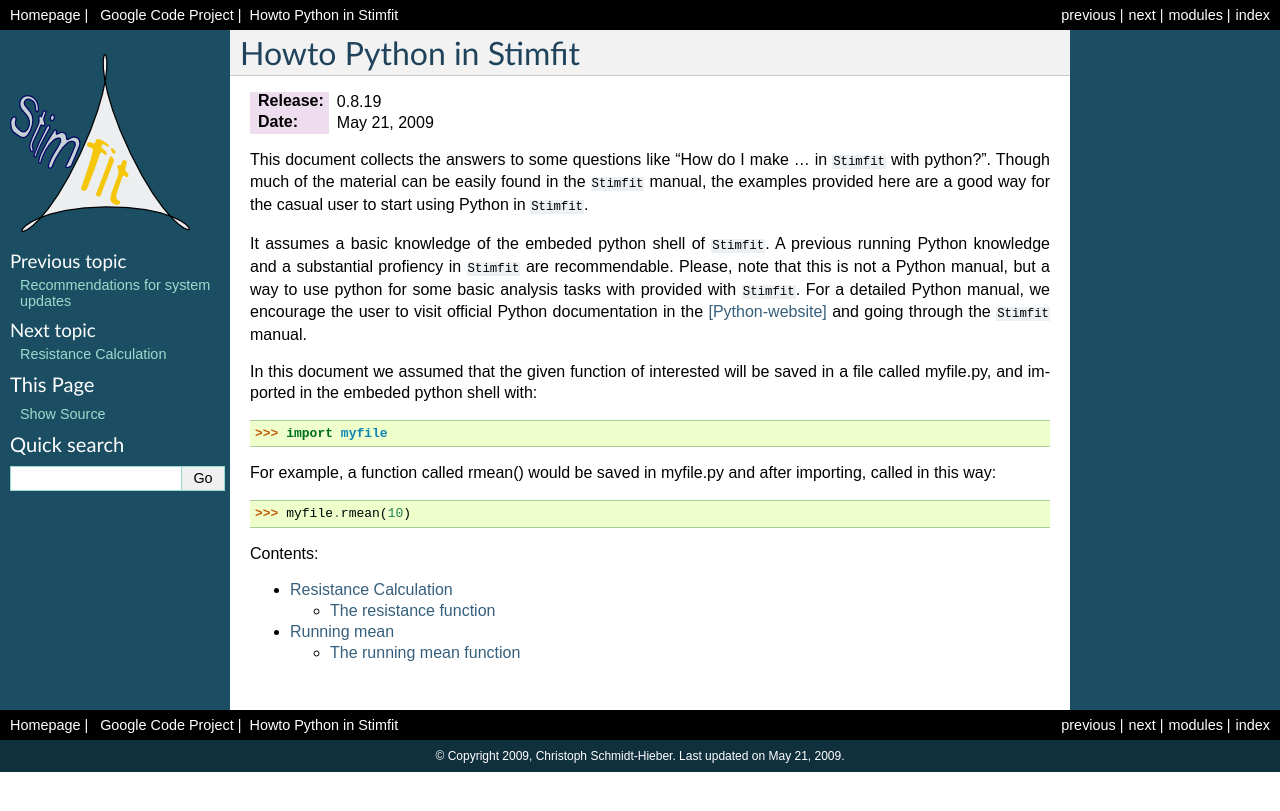
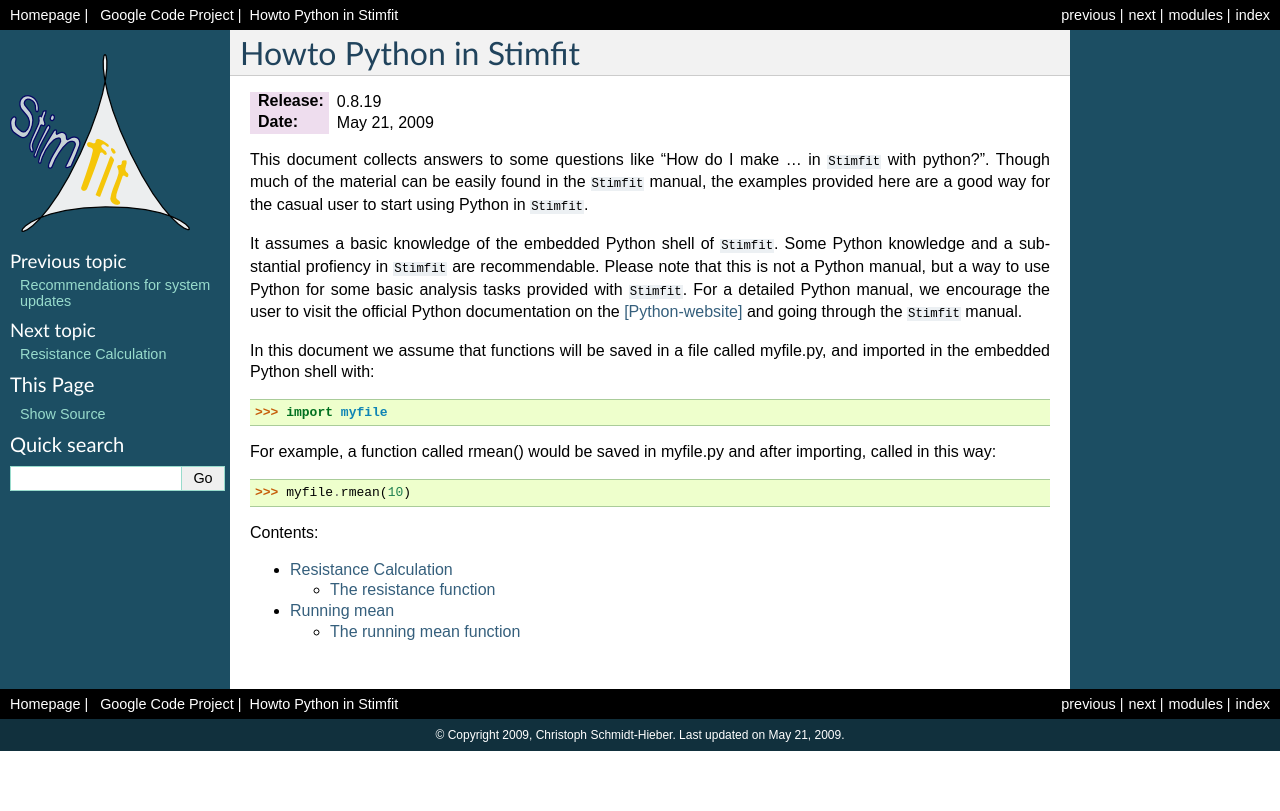
Before and after one commit to neurodroid/stimfit, a Sphinx documentation site: the page built from doc/sphinx/howto/index.rst, in a window 1280 px wide. Shown: the top 811 px of the page. Built offline with Sphinx 7.4.7, drawn with Linux system fonts in a browser that asks for light colours; formulas are drawn with MathJax 3.

Commit message:
Typo corrections in documentation.

```diff
--- a/doc/sphinx/howto/index.rst
+++ b/doc/sphinx/howto/index.rst
@@ -9,11 +9,11 @@ Howto Python in Stimfit
 :Release: |version|
 :Date:    |today|
 
-This document collects the answers to some questions like "How do I make ... in ``Stimfit`` with python?". Though much of the material can be easily found in the ``Stimfit`` manual, the examples provided here are a good way for the casual user to start using Python in ``Stimfit``.
+This document collects answers to some questions like "How do I make ... in ``Stimfit`` with python?". Though much of the material can be easily found in the ``Stimfit`` manual, the examples provided here are a good way for the casual user to start using Python in ``Stimfit``.
 
-It assumes a basic knowledge of the embeded python shell of ``Stimfit``. A previous running Python knowledge and a substantial profiency in ``Stimfit`` are recommendable. Please, note that this is not a Python manual, but a way to use python for some basic analysis tasks with provided with ``Stimfit``. For a detailed Python manual, we encourage the user to visit official Python documentation in the [Python-website]_ and going through the ``Stimfit`` manual.
+It assumes a basic knowledge of the embedded Python shell of ``Stimfit``. Some Python knowledge and a substantial profiency in ``Stimfit`` are recommendable. Please note that this is not a Python manual, but a way to use Python for some basic analysis tasks provided with ``Stimfit``. For a detailed Python manual, we encourage the user to visit the official Python documentation on the [Python-website]_ and going through the ``Stimfit`` manual.
 
-In this document we assumed that the given function of interested will be saved in a file called myfile.py, and imported in the embeded python shell with:
+In this document we assume that functions will be saved in a file called myfile.py, and imported in the embedded Python shell with:
 
 ::
 
```
